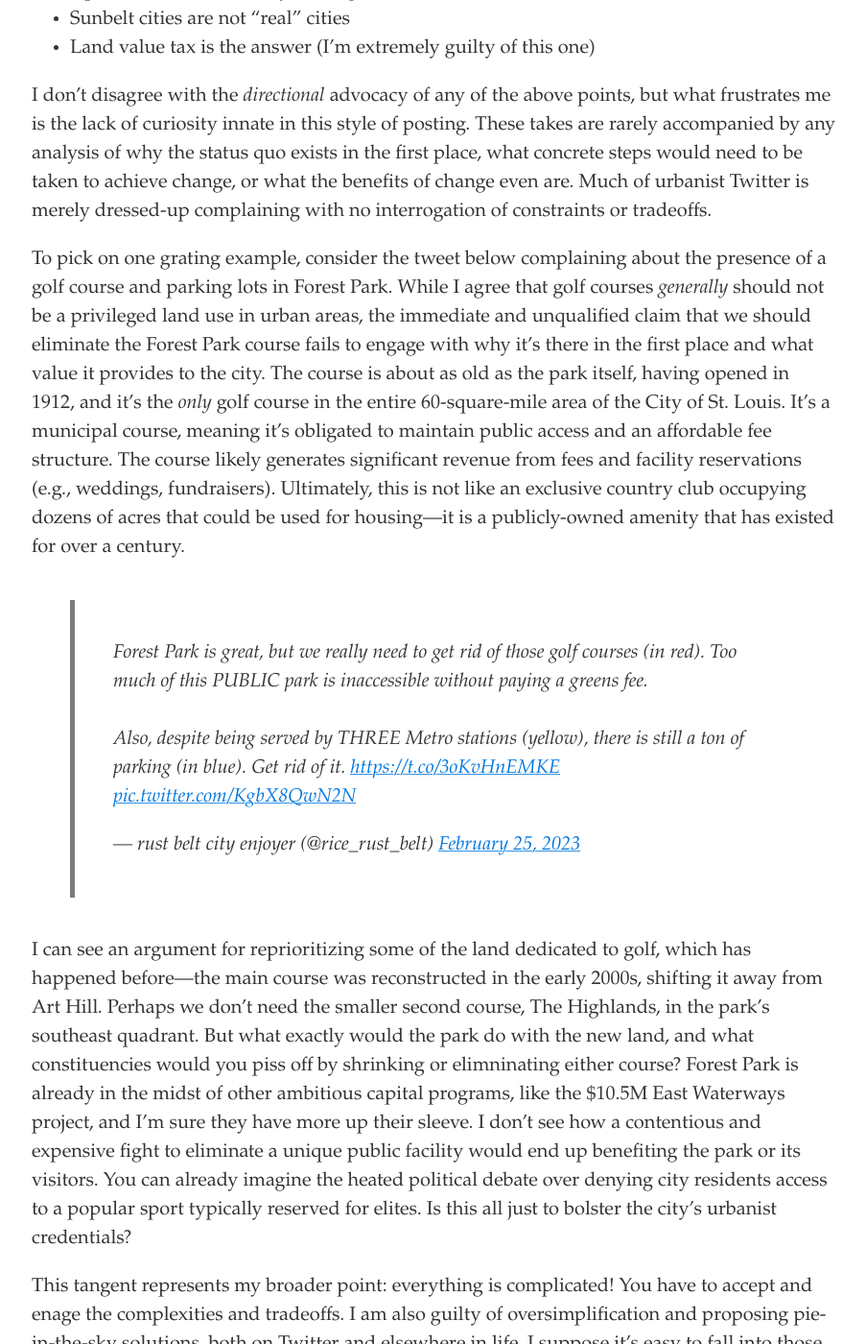
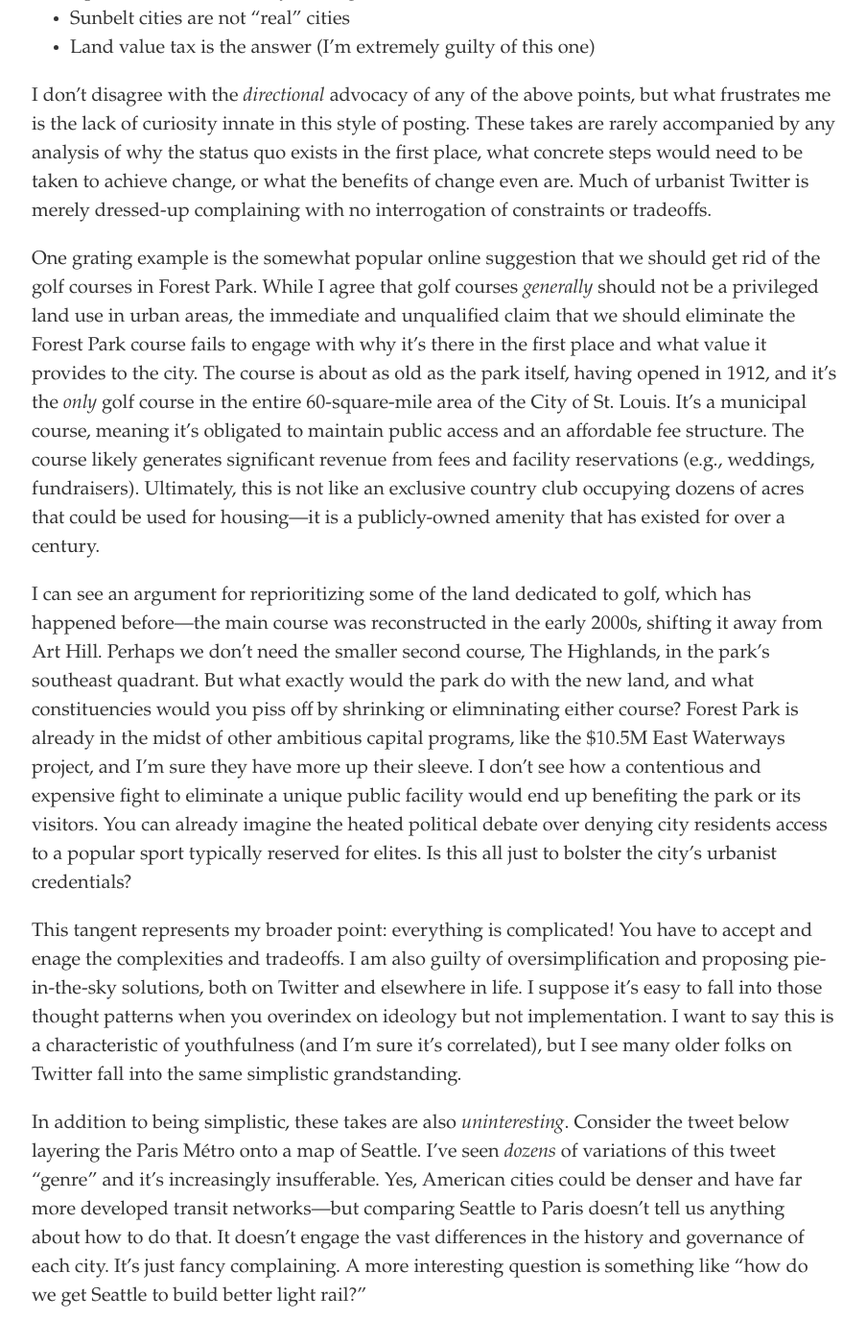
Before and after one commit to lithiumaneurysm/lithiumaneurysm.github.io, a Jekyll site: the page built from docs/_posts/2023-03-11-On-Twitter-and-adulthood.md, in a window 1280 px wide and 1400 px high, scrolled down 1485 px. Shown: the whole window at 96% size, without its empty margins (187-1090 px from the left). Built offline with Jekyll 4.4.1, drawn with Linux system fonts in a browser that asks for light colours; comment, search, counter and statistics services are not loaded.

Commit message:
Update 2023-03-11-On-Twitter-and-adulthood.md

```diff
--- a/docs/_posts/2023-03-11-On-Twitter-and-adulthood.md
+++ b/docs/_posts/2023-03-11-On-Twitter-and-adulthood.md
@@ -25,9 +25,7 @@ As I get older, the world feels increasingly nuanced—and Twitter feels increas
 
 I don't disagree with the *directional* advocacy of any of the above points, but what frustrates me is the lack of curiosity innate in this style of posting. These takes are rarely accompanied by any analysis of why the status quo exists in the first place, what concrete steps would need to be taken to achieve change, or what the benefits of change even are. Much of urbanist Twitter is merely dressed-up complaining with no interrogation of constraints or tradeoffs.
 
-To pick on one grating example, consider the tweet below complaining about the presence of a golf course and parking lots in Forest Park. While I agree that golf courses *generally* should not be a privileged land use in urban areas, the immediate and unqualified claim that we should eliminate the Forest Park course fails to engage with why it's there in the first place and what value it provides to the city. The course is about as old as the park itself, having opened in 1912, and it's the *only* golf course in the entire 60-square-mile area of the City of St. Louis. It's a municipal course, meaning it's obligated to maintain public access and an affordable fee structure. The course likely generates significant revenue from fees and facility reservations (e.g., weddings, fundraisers). Ultimately, this is not like an exclusive country club occupying dozens of acres that could be used for housing—it is a publicly-owned amenity that has existed for over a century.
-
-<blockquote class="twitter-tweet"><p lang="en" dir="ltr">Forest Park is great, but we really need to get rid of those golf courses (in red). Too much of this PUBLIC park is inaccessible without paying a greens fee. <br><br>Also, despite being served by THREE Metro stations (yellow), there is still a ton of parking (in blue). Get rid of it. <a href="https://t.co/3oKvHnEMKE">https://t.co/3oKvHnEMKE</a> <a href="https://t.co/KgbX8QwN2N">pic.twitter.com/KgbX8QwN2N</a></p>&mdash; rust belt city enjoyer (@rice_rust_belt) <a href="https://twitter.com/rice_rust_belt/status/1629599721751707650?ref_src=twsrc%5Etfw">February 25, 2023</a></blockquote> <script async src="https://platform.twitter.com/widgets.js" charset="utf-8"></script>
+One grating example is the somewhat popular online suggestion that we should get rid of the golf courses in Forest Park. While I agree that golf courses *generally* should not be a privileged land use in urban areas, the immediate and unqualified claim that we should eliminate the Forest Park course fails to engage with why it's there in the first place and what value it provides to the city. The course is about as old as the park itself, having opened in 1912, and it's the *only* golf course in the entire 60-square-mile area of the City of St. Louis. It's a municipal course, meaning it's obligated to maintain public access and an affordable fee structure. The course likely generates significant revenue from fees and facility reservations (e.g., weddings, fundraisers). Ultimately, this is not like an exclusive country club occupying dozens of acres that could be used for housing—it is a publicly-owned amenity that has existed for over a century.
 
 I can see an argument for reprioritizing some of the land dedicated to golf, which has happened before—the main course was reconstructed in the early 2000s, shifting it away from Art Hill. Perhaps we don't need the smaller second course, The Highlands, in the park's southeast quadrant. But what exactly would the park do with the new land, and what constituencies would you piss off by shrinking or elimninating either course? Forest Park is already in the midst of other ambitious capital programs, like the $10.5M East Waterways project, and I'm sure they have more up their sleeve. I don't see how a contentious and expensive fight to eliminate a unique public facility would end up benefiting the park or its visitors. You can already imagine the heated political debate over denying city residents access to a popular sport typically reserved for elites. Is this all just to bolster the city's urbanist credentials?
 
```
